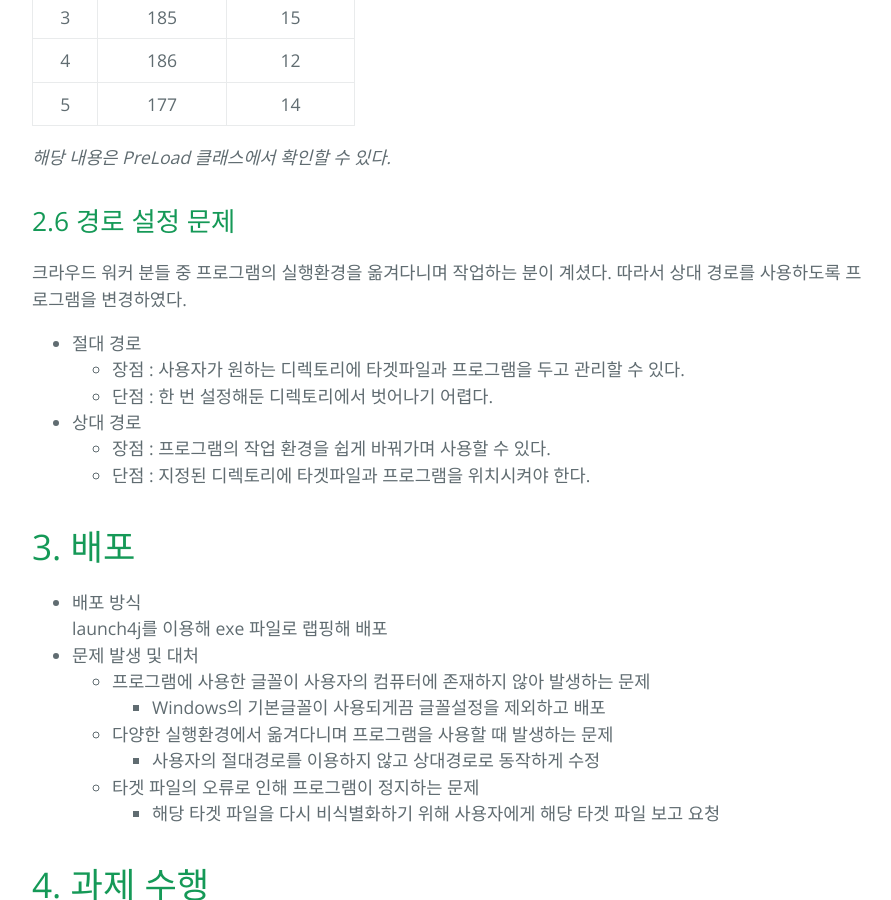
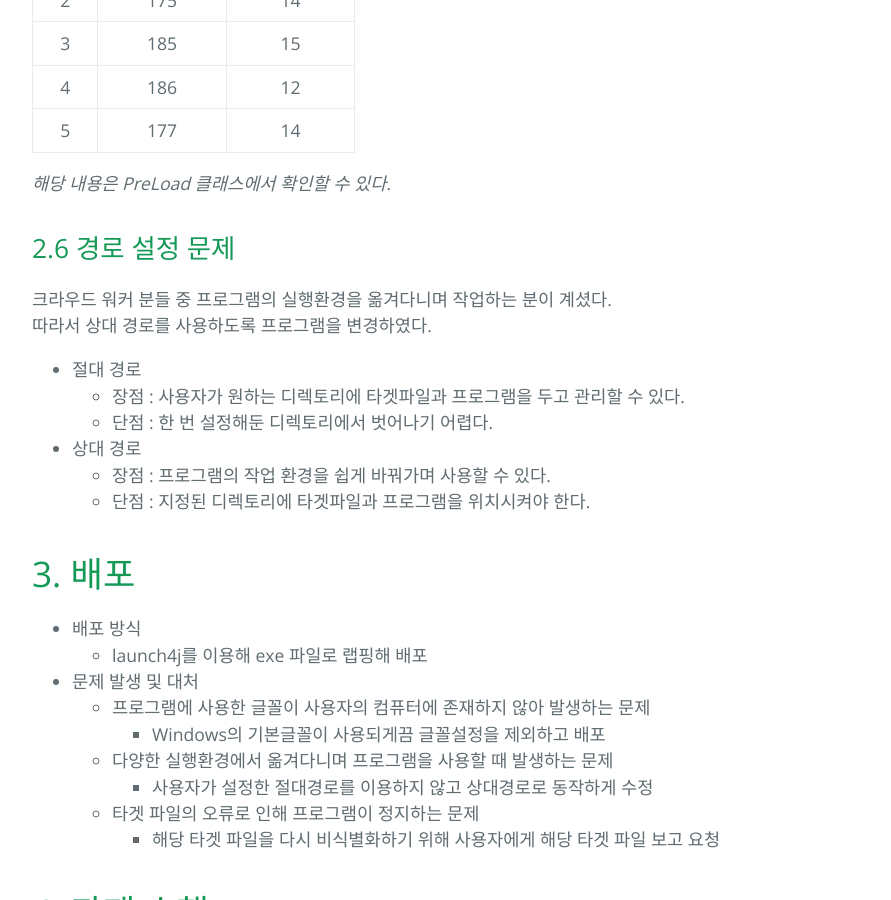
Before and after one commit to tiktaalik7/tiktaalik7.github.io, a Jekyll site: the page built from project-002-De_Identification_Verifier.md, in a window 1280 px wide and 900 px high, scrolled down 10229 px. Shown: the whole window, without its empty margins (192-1083 px from the left). Built offline with Jekyll 4.4.1, drawn with Linux system fonts in a browser that asks for light colours.

Commit message:
write projects

```diff
--- a/project-002-De_Identification_Verifier.md
+++ b/project-002-De_Identification_Verifier.md
@@ -42,7 +42,7 @@ _과제번호 : 202207810001_
 ![과정8](./imgs/project-002-img9.jpg)
 
 |**사용 예**|
-|---|
+|:---|
 |![영상](./imgs/project-002-img14.gif)|
 
 # 2. 구현
@@ -179,7 +179,8 @@ _해당 내용은 PreLoad 클래스에서 확인할 수 있다._
 
 ## 2.6 경로 설정 문제
 
-크라우드 워커 분들 중 프로그램의 실행환경을 옮겨다니며 작업하는 분이 계셨다. 따라서 상대 경로를 사용하도록 프로그램을 변경하였다.
+크라우드 워커 분들 중 프로그램의 실행환경을 옮겨다니며 작업하는 분이 계셨다.
+따라서 상대 경로를 사용하도록 프로그램을 변경하였다.
 
 + 절대 경로
   + 장점 : 사용자가 원하는 디렉토리에 타겟파일과 프로그램을 두고 관리할 수 있다.
@@ -191,12 +192,12 @@ _해당 내용은 PreLoad 클래스에서 확인할 수 있다._
 
 # 3. 배포
 + 배포 방식
-launch4j를 이용해 exe 파일로 랩핑해 배포
+  + launch4j를 이용해 exe 파일로 랩핑해 배포
 + 문제 발생 및 대처
   + 프로그램에 사용한 글꼴이 사용자의 컴퓨터에 존재하지 않아 발생하는 문제
       + Windows의 기본글꼴이 사용되게끔 글꼴설정을 제외하고 배포
   + 다양한 실행환경에서 옮겨다니며 프로그램을 사용할 때 발생하는 문제
-      + 사용자의 절대경로를 이용하지 않고 상대경로로 동작하게 수정
+      + 사용자가 설정한 절대경로를 이용하지 않고 상대경로로 동작하게 수정
   + 타겟 파일의 오류로 인해 프로그램이 정지하는 문제
     + 해당 타겟 파일을 다시 비식별화하기 위해 사용자에게 해당 타겟 파일 보고 요청
 
```
Also changed, not shown: index.md (+8 -0 lines).
